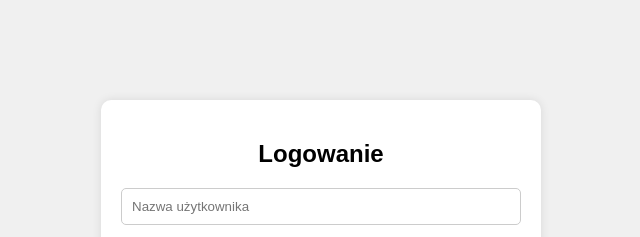
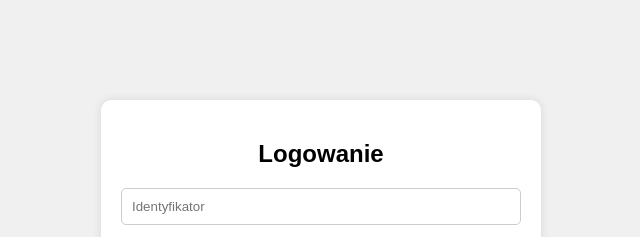
Before and after one commit to odysseybank/odysseybank.github.io, a plain HTML site: page index.html in a window 1280 px wide. Shown: the top 237 px of the page, 319-959 px from the left. Drawn offline with Linux system fonts and the light colour scheme.

Commit message:
Update index.html
identyfikator

```diff
--- a/index.html
+++ b/index.html
@@ -44,7 +44,7 @@
 <div class="container">
     <h2>Logowanie</h2>
     <form action="javascript:void(0);" onsubmit="login()">
-        <input type="text" id="username" placeholder="Nazwa użytkownika" required>
+        <input type="text" id="username" placeholder="Identyfikator" required>
         <input type="password" id="password" placeholder="Hasło" required>
         <input type="submit" value="Zaloguj">
     </form>
```
